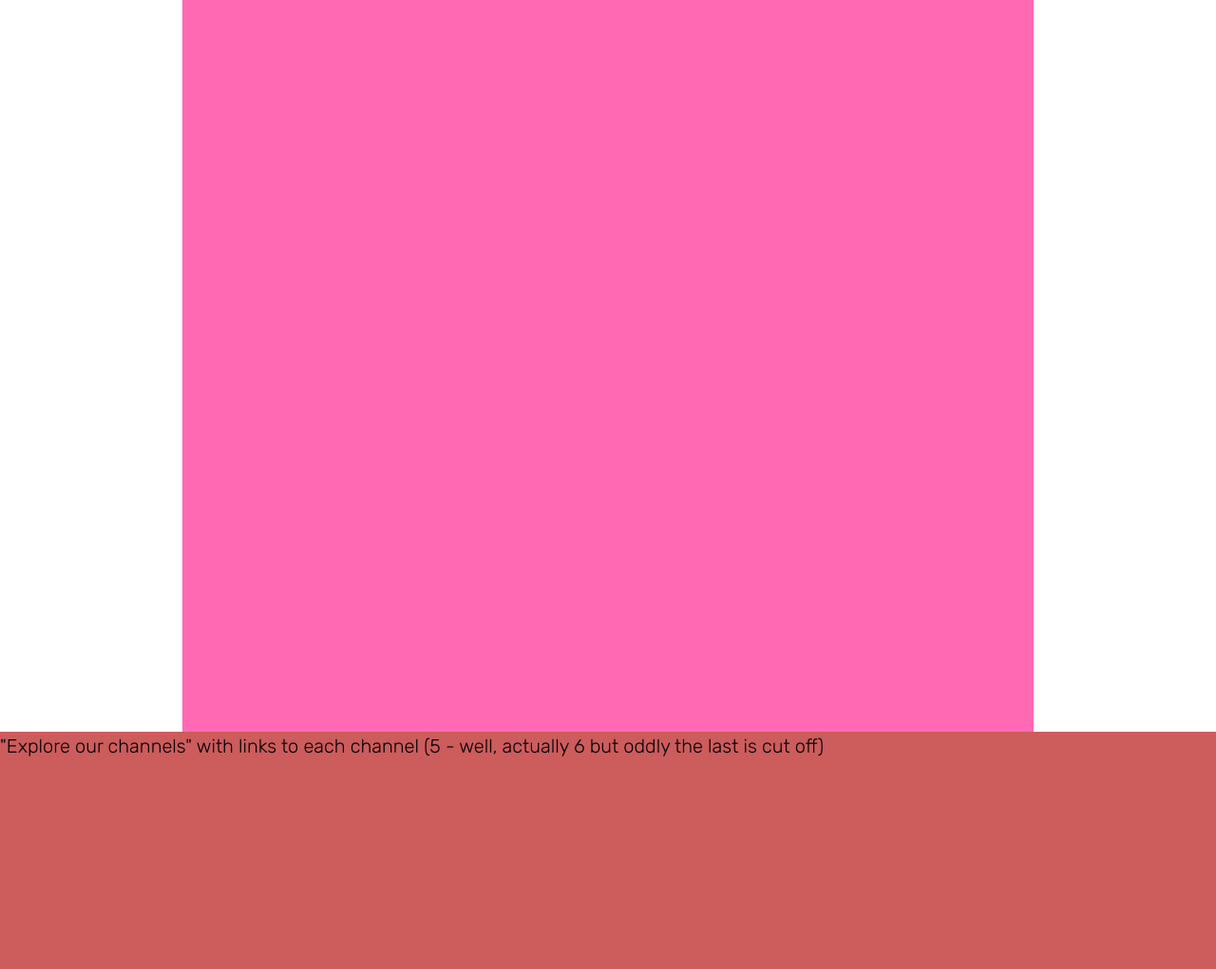
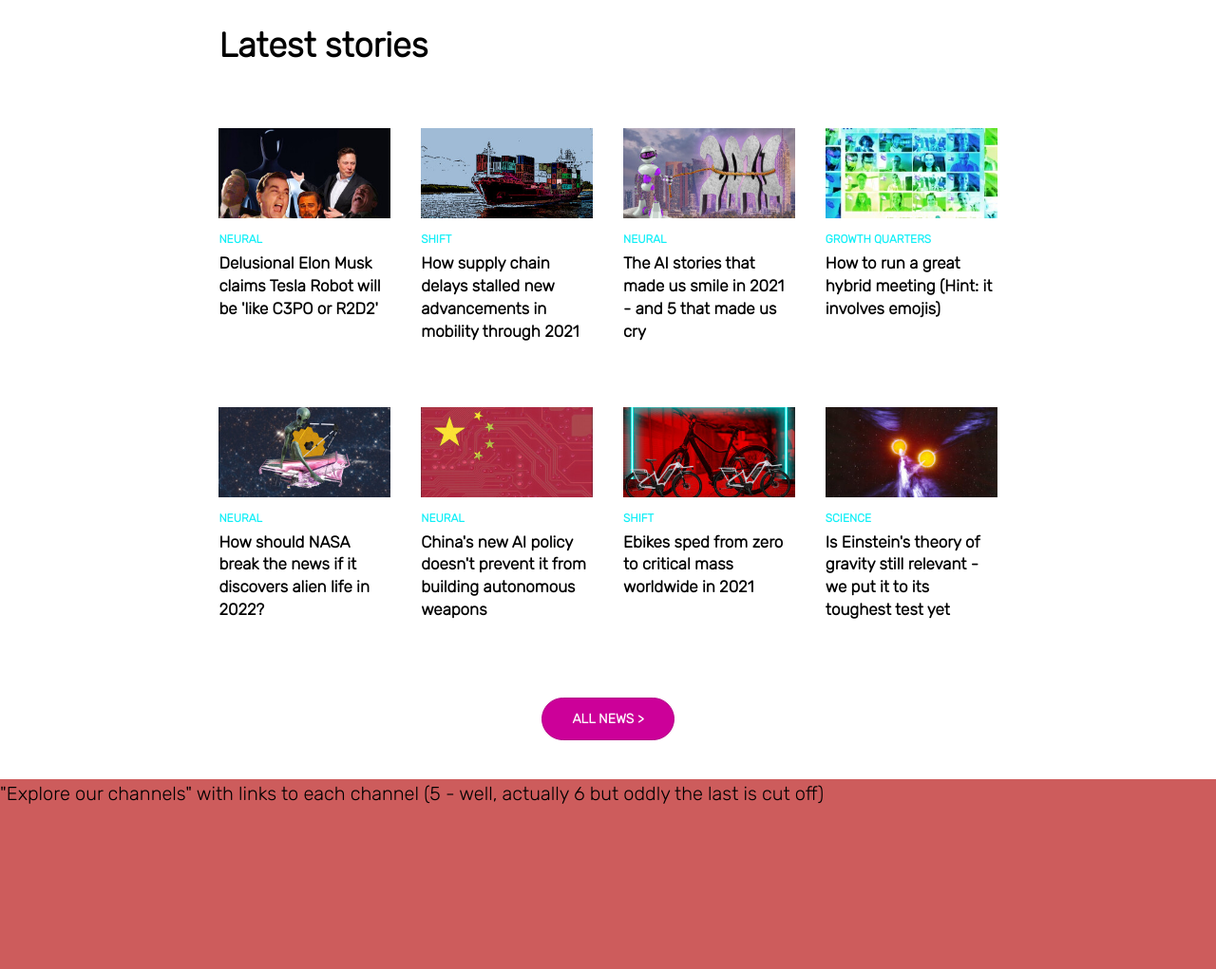
Before and after one commit to JStan811/odin-building-with-responsive-design, a plain HTML site: page index.html in a window 1280 px wide. Shown: the part 1420-2441 px from the top of the page at 95% size. Drawn offline with Linux system fonts and the light colour scheme.

Commit message:
Complete Latest stories section! I'm getting better and faster at this :) This section wasn't too hard. What was new for me here was changing the color of the small heading in each article (grid cell) when a user hovers over anywhere in the cell. I also designed me own bbutton as an anchor element for the ALL NEWS button. One thing I didn't do is create the animation in the ALL NEWS button b/c the class hasn't gotten to animations yet.

```diff
--- a/css/styles.css
+++ b/css/styles.css
@@ -265,7 +265,7 @@ header nav ul li:hover,
 
 .popular-articles {
   height: 335px;
-  margin-bottom: 50px;
+  margin-bottom: 100px;
   display: flex;
   flex-direction: column;
   justify-content: center;
@@ -308,9 +308,115 @@ header nav ul li:hover,
 
 .latest-articles {
   height: 800px;
-  width: 70%;
+  width: 64%;
   margin: 0 auto;
-  background-color: hotpink;
+}
+
+.latest-articles h2 {
+  font-size: 36px;
+  font-weight: bold;
+  margin-top: 0;
+  margin-bottom: 60px;
+}
+
+.latest-articles-grid {
+  height: 550px;
+  display: grid;
+  grid-template-columns: 1fr 1fr 1fr 1fr;
+  grid-template-rows: 1fr 1fr;
+  column-gap: 32px;
+  row-gap: 37px;
+}
+
+.latest-article-1 {
+  grid-column: 1 / 2;
+  grid-row: 1 / 2;
+}
+
+.latest-article-2 {
+  grid-column: 2 / 3;
+  grid-row: 1 / 2;
+}
+
+.latest-article-3 {
+  grid-column: 3 / 4;
+  grid-row: 1 / 2;
+}
+
+.latest-article-4 {
+  grid-column: 4 / 5;
+  grid-row: 1 / 2;
+}
+
+.latest-article-5 {
+  grid-column: 1 / 2;
+  grid-row: 2 / 3;
+}
+
+.latest-article-6 {
+  grid-column: 2 / 3;
+  grid-row: 2 / 3;
+}
+
+.latest-article-7 {
+  grid-column: 3 / 4;
+  grid-row: 2 / 3;
+}
+
+.latest-article-8 {
+  grid-column: 4 / 5;
+  grid-row: 2 / 3;
+}
+
+.latest-articles-grid img {
+  width: 100%;
+}
+
+.latest-articles-grid a {
+  color: #11eff7;
+}
+
+.latest-articles-grid a:hover {
+  color: black;
+}
+
+.latest-articles-grid article h4 {
+  font-size: 12px;
+  margin-top: 5px;
+  margin-bottom: 5px;
+}
+
+.latest-articles-grid article h3 {
+  font-size: 17px;
+  line-height: 1.4;
+  margin: 0;
+  color: black;
+}
+
+.latest-articles-grid article h3:hover {
+  text-decoration: underline;
+  text-decoration-color: #CC0099;
+}
+
+.pink-button {
+  display: flex;
+  justify-content: center;
+  align-items: center;
+  height: 45px;
+  width: 140px;
+  margin-top: 50px;
+  margin-left: auto;
+  margin-right: auto;
+  border: 1px solid #b30086;
+  border-radius: 50px;
+  background-color: #CC0099;
+  color: white;
+  font-size: 14px;
+  font-weight: bold;
+}
+
+.pink-button:hover {
+  color: black;
 }
 
 /* explore our channels */
--- a/index.html
+++ b/index.html
@@ -97,7 +97,52 @@
         </li></a>
       </ol>
     </div>
-    <div class='latest-articles'>grid of 8 articles with pictures and headings, then a button linking to all news</div>
+    <div class='latest-articles'>
+      <h2>Latest stories</h2>
+      <div class='latest-articles-grid'>
+        <a class='latest-article-1' href=''><article>
+          <img src='img/latest-stories-1.jpeg' alt=''>
+          <h4>NEURAL</h4>
+          <h3>Delusional Elon Musk claims Tesla Robot will be 'like C3PO or R2D2'</h3>
+        </article></a>
+        <a class='latest-article-2' href=''><article>
+          <img src='img/latest-stories-2.jpeg' alt=''>
+          <h4>SHIFT</h4>
+          <h3>How supply chain delays stalled new advancements in mobility through 2021</h3>
+        </article></a>
+        <a class='latest-article-3' href=''><article>
+          <img src='img/latest-stories-3.jpeg' alt=''>
+          <h4>NEURAL</h4>
+          <h3>The AI stories that made us smile in 2021 - and 5 that made us cry</h3>
+        </article></a>
+        <a class='latest-article-4' href=''><article>
+          <img src='img/latest-stories-4.jpeg' alt=''>
+          <h4>GROWTH QUARTERS</h4>
+          <h3>How to run a great hybrid meeting (Hint: it involves emojis)</h3>
+        </article></a>
+        <a class='latest-article-5' href=''><article>
+          <img src='img/latest-stories-5.jpeg' alt=''>
+          <h4>NEURAL</h4>
+          <h3>How should NASA break the news if it discovers alien life in 2022?</h3>
+        </article></a>
+        <a class='latest-article-6' href=''><article>
+          <img src='img/latest-stories-6.png' alt=''>
+          <h4>NEURAL</h4>
+          <h3>China's new AI policy doesn't prevent it from building autonomous weapons</h3>
+        </article></a>
+        <a class='latest-article-7' href=''><article>
+          <img src='img/latest-stories-7.jpeg' alt=''>
+          <h4>SHIFT</h4>
+          <h3>Ebikes sped from zero to critical mass worldwide in 2021</h3>
+        </article></a>
+        <a class='latest-article-8' href=''><article>
+          <img src='img/latest-stories-8.jpeg' alt=''>
+          <h4>SCIENCE</h4>
+          <h3>Is Einstein's theory of gravity still relevant - we put it to its toughest test yet</h3>
+        </article></a>
+      </div>
+      <a class="pink-button" href=''>ALL NEWS ></a>
+    </div>
     <div class='explore-our-channels'>"Explore our channels" with links to each channel (5 - well, actually 6 but oddly the last is cut off)</div>
     <div class='newsletter-cta'>sign up for newsletter call to action</div>
     <div class='watch-our-vids'>"Watch what we made for you" with one large embedded video and a scrolling sidebar with more videos</div>
```
Also changed, not shown: img/latest-stories-1.jpeg (added), img/latest-stories-2.jpeg (added), img/latest-stories-3.jpeg (added), img/latest-stories-4.jpeg (added), img/latest-stories-5.jpeg (added), img/latest-stories-6.png (added), img/latest-stories-7.jpeg (added), img/latest-stories-8.jpeg (added), notes.txt.
